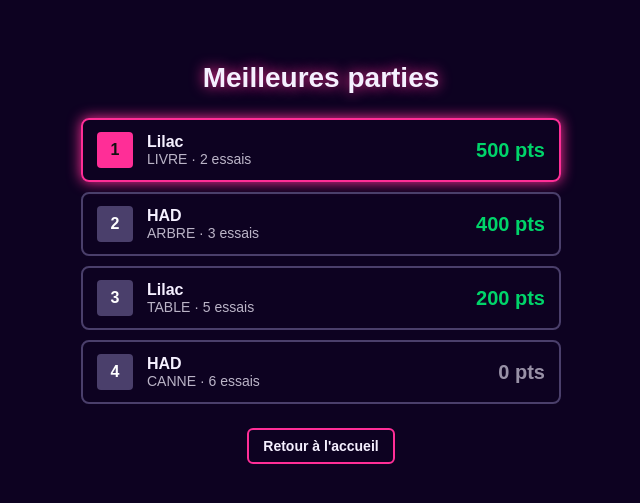
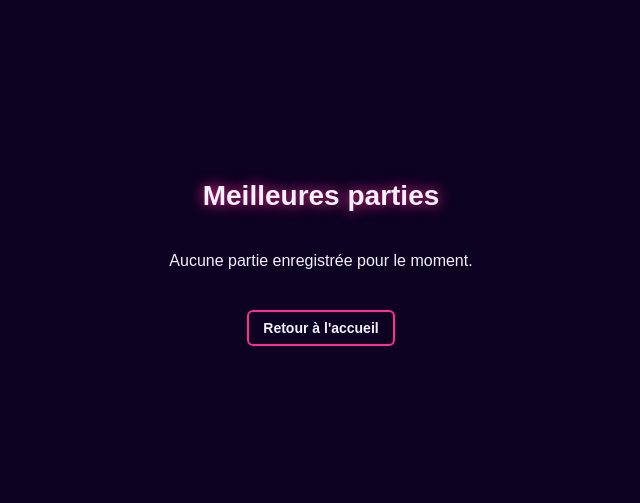
Before and after one commit to Hrefernandes/MotMystere-FRONTEND, a React (Vite) app: page /scores in a window 1280 px wide. Shown: the part 161-664 px from the top of the page, without its empty margins (319-959 px from the left). Built offline with nearby package versions, Linux system fonts and the light colour scheme.

Commit message:
add: Score + style + btn Accueil
* upadte: color texte index.css

* add: Scores.jsx + Style + boutons de l'accueil

* add: Score + style + btn Accueil

```diff
--- a/src/pages/Partie.jsx
+++ b/src/pages/Partie.jsx
@@ -1,6 +1,7 @@
 import Grille from '../components/Grille'
 import { useInputs } from '../hooks/inputs'
 import { useNavigate } from 'react-router-dom'
+import { saveGame } from '../utils/score'
 import '../style/Partie.css'
 
 function Partie() {
@@ -18,6 +19,15 @@ function Partie() {
   } = useInputs()
 
   function continueToEndScreen() {
+    saveGame({
+      pseudo: localStorage.getItem('pseudo') || 'Anonyme',
+      mot: solutionTitle,
+      gagne: status === 'won',
+      essais,
+      points,
+      date: new Date().toLocaleDateString('fr-CA', { timeZone: 'Europe/Paris' }),
+    })
+
     navigate('/fin-de-partie', {
       state: {
         gagne: status === 'won',
@@ -43,7 +53,7 @@ function Partie() {
           )}
 
           {inputError && (
-            <div className="erreurDiv" role="alert">
+            <div className="toast" role="alert">
               {inputError}
             </div>
           )}
--- a/src/pages/Score.jsx
+++ b/src/pages/Score.jsx
@@ -1,17 +1,11 @@
 import { useNavigate } from 'react-router-dom'
+import { getGames } from '../utils/score'
 import '../style/Score.css'
-
-const PARTIES = [
-  { pseudo: 'HAD',   mot: 'ARBRE', gagne: true,  essais: 3, points: 400, date: '2026-10-21' },
-  { pseudo: 'Lilac', mot: 'LIVRE', gagne: true,  essais: 2, points: 500, date: '2026-10-21' },
-  { pseudo: 'HAD',   mot: 'CANNE', gagne: false, essais: 6, points: 0,   date: '2026-10-22' },
-  { pseudo: 'Lilac', mot: 'TABLE', gagne: true,  essais: 5, points: 200, date: '2026-10-22' },
-]
 
 function Scores() {
   const navigate = useNavigate()
 
-  const meilleures = [...PARTIES]
+  const meilleures = [...getGames()]
     .sort((a, b) => b.points - a.points)
     .slice(0, 10)
 
@@ -19,6 +13,9 @@ function Scores() {
     <main className="scores">
       <h1 className="scores-titre">Meilleures parties</h1>
 
+      {meilleures.length === 0 ? (
+        <p className="scores-vide">Aucune partie enregistrée pour le moment.</p>
+      ) : (
         <ol className="scores-liste">
           {meilleures.map((partie, index) => (
             <li className="scores-ligne" key={index}>
@@ -27,7 +24,7 @@ function Scores() {
               <div className="scores-infos">
                 <strong className="scores-pseudo">{partie.pseudo}</strong>
                 <span className="scores-detail">
-                {partie.mot} · {partie.essais} {partie.essais > 1 ? 'essais' : 'essai'}
+                  {partie.mot.toUpperCase()} · {partie.essais} {partie.essais > 1 ? 'essais' : 'essai'}
                 </span>
               </div>
 
@@ -37,6 +34,7 @@ function Scores() {
             </li>
           ))}
         </ol>
+      )}
 
       <button className="bouton secondaire" type="button" onClick={() => navigate('/')}>
         Retour à l'accueil
--- /dev/null
+++ b/src/utils/score.js
@@ -0,0 +1,16 @@
+export function getGames() {
+  try {
+    const brut = localStorage.getItem('parties')
+    const parties = brut ? JSON.parse(brut) : []
+    return Array.isArray(parties) ? parties : []
+  } catch {
+    return []
+  }
+}
+
+export function saveGame(partie) {
+  try {
+    localStorage.setItem('parties', JSON.stringify([...getGames(), partie]))
+  } catch {
+  }
+}
```
Lines whose indentation alone changed are shown as unchanged.
